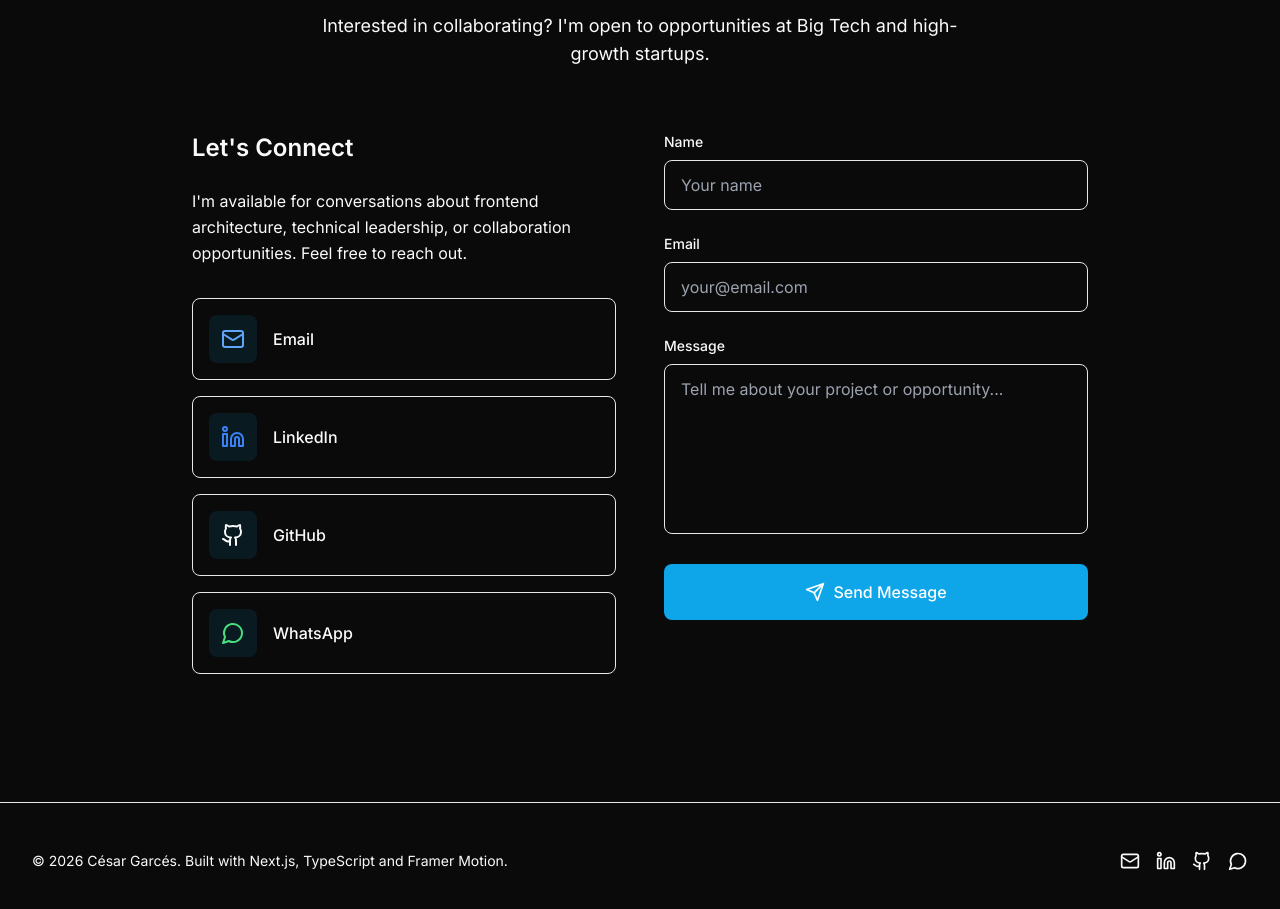
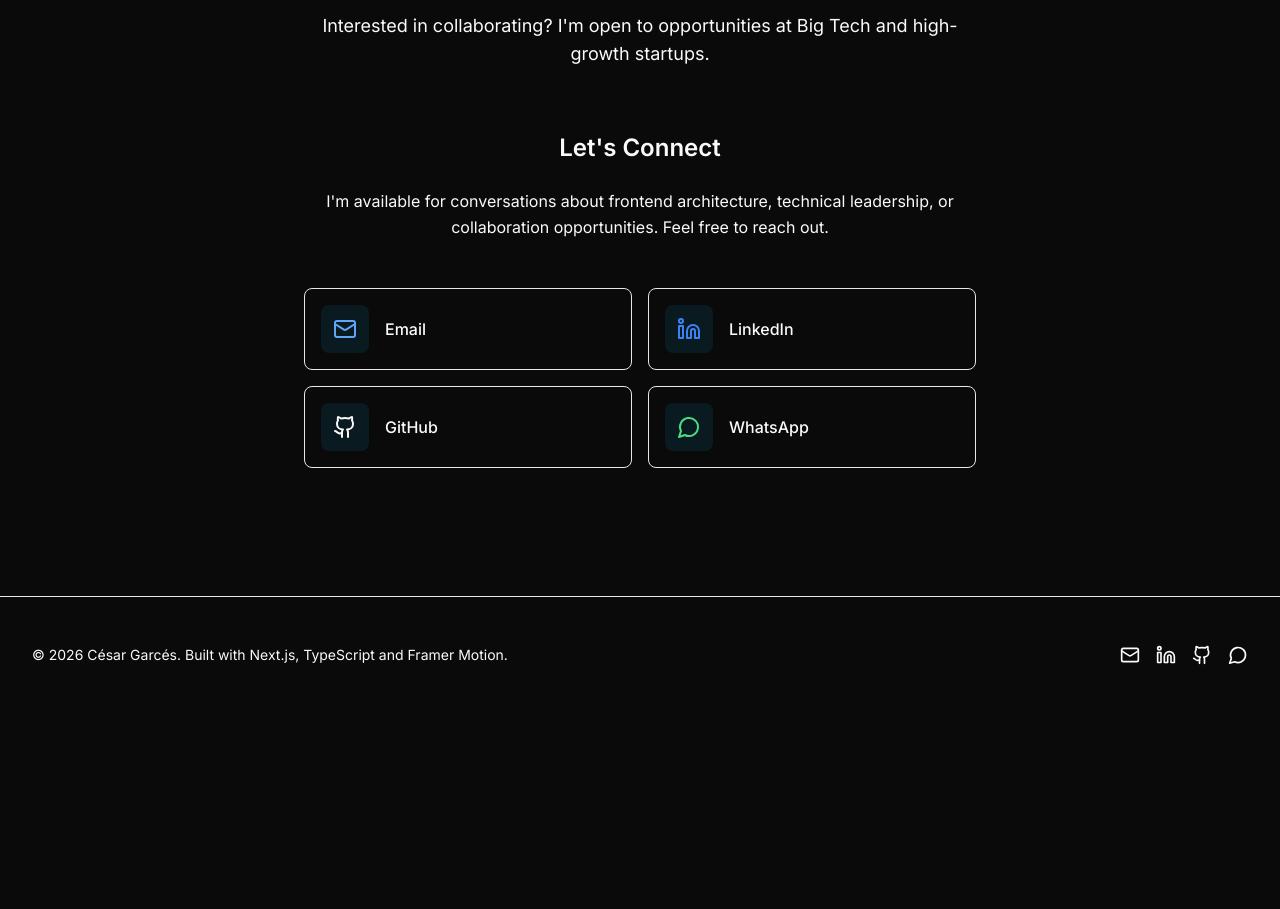
Before and after one commit to CesarGarces/portafolio, a Next.js app: page / in a window 1280 px wide. Shown: the part 9400-10309 px from the top of the page. After the commit the page ends 10113 px from the top, so only its background shows below. Built offline with nearby package versions, Linux system fonts and the light colour scheme.

Commit message:
Refactor Contact component by removing the form functionality and enhancing the layout for social links, improving user experience and code clarity.

```diff
--- a/components/constants.ts
+++ b/components/constants.ts
@@ -1,6 +1,6 @@
 export const SOCIAL_LINKS = {
+  whatsapp: 'https://wa.me/573507424296',
   email: 'mailto:info@cesargarces.com',
   linkedin: 'https://www.linkedin.com/in/cesargarces/',
   github: 'https://github.com/CesarGarces',
-  whatsapp: 'https://wa.me/573507424296',
 } as const
--- a/components/sections/Contact.tsx
+++ b/components/sections/Contact.tsx
@@ -2,8 +2,8 @@
 
 import { motion } from 'framer-motion'
 import { useInView } from 'framer-motion'
-import { useRef, useState } from 'react'
-import { Mail, Linkedin, Github, Send, Check, MessageCircle } from 'lucide-react'
+import { useRef } from 'react'
+import { Mail, Linkedin, Github, MessageCircle } from 'lucide-react'
 import { useI18n } from '@/contexts/I18nContext'
 import { SOCIAL_LINKS } from '@/components/constants'
 
@@ -38,23 +38,6 @@ export default function Contact() {
   const { t } = useI18n()
   const ref = useRef(null)
   const isInView = useInView(ref, { once: true, margin: '-100px' })
-  const [formData, setFormData] = useState({ name: '', email: '', message: '' })
-  const [isSubmitting, setIsSubmitting] = useState(false)
-  const [isSubmitted, setIsSubmitted] = useState(false)
-
-  const handleSubmit = async (e: React.FormEvent) => {
-    e.preventDefault()
-    setIsSubmitting(true)
-
-    // Simular envío (aquí iría la lógica real de envío)
-    await new Promise(resolve => setTimeout(resolve, 1000))
-
-    setIsSubmitting(false)
-    setIsSubmitted(true)
-    setFormData({ name: '', email: '', message: '' })
-
-    setTimeout(() => setIsSubmitted(false), 3000)
-  }
 
   return (
     <section
@@ -78,19 +61,19 @@ export default function Contact() {
           </p>
         </motion.div>
 
-        <div className="grid md:grid-cols-2 gap-12">
         {/* Social Links */}
         <motion.div
-            initial={{ opacity: 0, x: -30 }}
-            animate={isInView ? { opacity: 1, x: 0 } : { opacity: 0, x: -30 }}
+          initial={{ opacity: 0, y: 30 }}
+          animate={isInView ? { opacity: 1, y: 0 } : { opacity: 0, y: 30 }}
           transition={{ delay: 0.2, duration: 0.6 }}
+          className="max-w-2xl mx-auto"
         >
-            <h3 className="text-2xl font-semibold mb-6">{t('contact.connect')}</h3>
-            <p className="text-foreground/70 mb-8 leading-relaxed">
+          <h3 className="text-2xl font-semibold mb-6 text-center">{t('contact.connect')}</h3>
+          <p className="text-foreground/70 mb-12 leading-relaxed text-center">
             {t('contact.connectDescription')}
           </p>
 
-            <div className="space-y-4">
+          <div className="grid grid-cols-1 sm:grid-cols-2 gap-4">
             {socialLinks.map((link, index) => (
               <motion.a
                 key={link.label}
@@ -98,10 +81,10 @@ export default function Contact() {
                 target="_blank"
                 rel="noopener noreferrer"
                 className="flex items-center gap-4 p-4 rounded-lg border border-foreground/10 bg-background hover:border-primary-500/30 hover:bg-foreground/5 transition-all duration-300 group"
-                  initial={{ opacity: 0, x: -20 }}
-                  animate={isInView ? { opacity: 1, x: 0 } : { opacity: 0, x: -20 }}
+                initial={{ opacity: 0, y: 20 }}
+                animate={isInView ? { opacity: 1, y: 0 } : { opacity: 0, y: 20 }}
                 transition={{ delay: 0.3 + index * 0.1, duration: 0.6 }}
-                  whileHover={{ x: 5 }}
+                whileHover={{ x: 5, scale: 1.02 }}
               >
                 <div className="w-12 h-12 rounded-lg bg-primary-500/10 flex items-center justify-center group-hover:bg-primary-500/20 transition-colors">
                   <link.icon className={`w-6 h-6 ${link.color}`} />
@@ -113,84 +96,6 @@ export default function Contact() {
             ))}
           </div>
         </motion.div>
-
-          {/* Contact Form */}
-          <motion.form
-            onSubmit={handleSubmit}
-            className="space-y-6"
-            initial={{ opacity: 0, x: 30 }}
-            animate={isInView ? { opacity: 1, x: 0 } : { opacity: 0, x: 30 }}
-            transition={{ delay: 0.2, duration: 0.6 }}
-          >
-            <div>
-              <label htmlFor="name" className="block text-sm font-medium mb-2 text-foreground/80">
-                {t('contact.form.name')}
-              </label>
-              <input
-                type="text"
-                id="name"
-                name="name"
-                value={formData.name}
-                onChange={(e) => setFormData({ ...formData, name: e.target.value })}
-                required
-                className="w-full px-4 py-3 rounded-lg border border-foreground/10 bg-background text-foreground focus:outline-none focus:border-primary-500/50 focus:ring-2 focus:ring-primary-500/20 transition-all"
-                placeholder={t('contact.form.namePlaceholder')}
-              />
-            </div>
-
-            <div>
-              <label htmlFor="email" className="block text-sm font-medium mb-2 text-foreground/80">
-                {t('contact.form.email')}
-              </label>
-              <input
-                type="email"
-                id="email"
-                name="email"
-                value={formData.email}
-                onChange={(e) => setFormData({ ...formData, email: e.target.value })}
-                required
-                className="w-full px-4 py-3 rounded-lg border border-foreground/10 bg-background text-foreground focus:outline-none focus:border-primary-500/50 focus:ring-2 focus:ring-primary-500/20 transition-all"
-                placeholder={t('contact.form.emailPlaceholder')}
-              />
-            </div>
-
-            <div>
-              <label htmlFor="message" className="block text-sm font-medium mb-2 text-foreground/80">
-                {t('contact.form.message')}
-              </label>
-              <textarea
-                id="message"
-                name="message"
-                value={formData.message}
-                onChange={(e) => setFormData({ ...formData, message: e.target.value })}
-                required
-                rows={6}
-                className="w-full px-4 py-3 rounded-lg border border-foreground/10 bg-background text-foreground focus:outline-none focus:border-primary-500/50 focus:ring-2 focus:ring-primary-500/20 transition-all resize-none"
-                placeholder={t('contact.form.messagePlaceholder')}
-              />
-            </div>
-
-            <motion.button
-              type="submit"
-              disabled={isSubmitting || isSubmitted}
-              className="w-full px-6 py-4 bg-primary-500 hover:bg-primary-600 text-white rounded-lg font-medium transition-all duration-300 flex items-center justify-center gap-2 disabled:opacity-50 disabled:cursor-not-allowed"
-              whileHover={{ scale: isSubmitting || isSubmitted ? 1 : 1.02 }}
-              whileTap={{ scale: isSubmitting || isSubmitted ? 1 : 0.98 }}
-            >
-              {isSubmitted ? (
-                <>
-                  <Check className="w-5 h-5" />
-                  <span>{t('contact.form.submitted')}</span>
-                </>
-              ) : (
-                <>
-                  <Send className="w-5 h-5" />
-                  <span>{isSubmitting ? t('contact.form.submitting') : t('contact.form.submit')}</span>
-                </>
-              )}
-            </motion.button>
-          </motion.form>
-        </div>
       </div>
     </section>
   )
```
Lines whose indentation alone changed are shown as unchanged.
